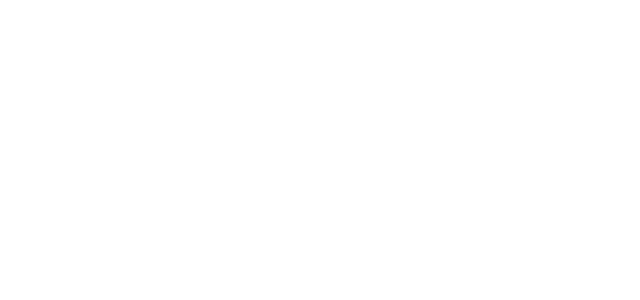
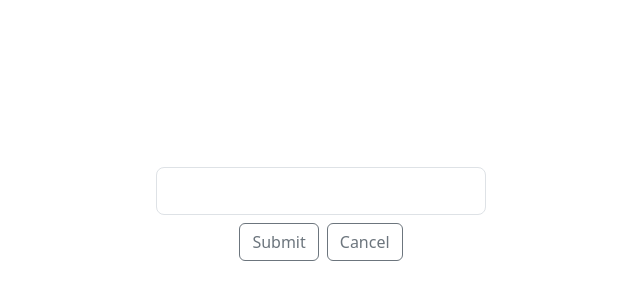
Before and after one commit to hunainchhipa/Components, a React (Vite) app: page /odoo in a window 1280 px wide. Before the commit this address had no page. Shown: the part 186-486 px from the top of the page, without its empty margins (319-959 px from the left). Built offline with nearby package versions, Linux system fonts and the light colour scheme.

Commit message:
Add odoo api to create sale order based on message

```diff
--- a/package.json
+++ b/package.json
@@ -13,6 +13,7 @@
     "@fortawesome/free-brands-svg-icons": "^6.5.2",
     "@fortawesome/free-solid-svg-icons": "^6.5.2",
     "@fortawesome/react-fontawesome": "^0.2.1",
+    "axios": "^1.7.2",
     "bootstrap": "^5.3.3",
     "react": "^18.2.0",
     "react-apexcharts": "^1.4.1",
--- a/src/App.jsx
+++ b/src/App.jsx
@@ -5,6 +5,7 @@ import TableDemo from "./Components/TableDemo";
 import Home from "./Components/Home";
 import Charts from "./Components/Charts";
 import HotkeyProvider from "./Components/contexts/HotkeyContext";
+import OdooConnector from "./Components/OdooConnector/OdooConnector";
 
 function App() {
   return (
@@ -15,6 +16,7 @@ function App() {
               <Route path="/" element={<Home />} />
               <Route path="/data-table" element={<TableDemo />} />
               <Route path="/charts" element={<Charts />} />
+              <Route path="/odoo" element={<OdooConnector />} />
             </Routes>
         </Router>
       </HotkeyProvider>
--- a/src/Components/Home.jsx
+++ b/src/Components/Home.jsx
@@ -21,6 +21,13 @@ const Home = () => {
         >
           Charts
         </WrappedButton>
+        <WrappedButton
+          className="btn btn-outline-secondary"
+          onClick={() => navigate("/odoo")}
+          hotkey={"c"}
+        >
+          Odoo Connector
+        </WrappedButton>
       </div>
     </>
   );
--- /dev/null
+++ b/src/Components/OdooConnector/OdooConnector.jsx
@@ -0,0 +1,60 @@
+import React, { useState } from 'react';
+import WrappedButton from '../GlobalComponents/WrappedButton';
+import axios from 'axios';
+
+const OdooConnector = () => {
+  const [inputValue, setInputValue] = useState('');
+
+  const handleInputChange = (e) => {
+    setInputValue(e.target.value);
+  };
+
+  const onClickSubmit = async () => {
+    try {
+      const response = await axios.post('http://192.168.1.35:8069/api/so/llama_odoobot', {
+        data: inputValue
+      });
+      const { quote_url } = response.data;
+      window.open(quote_url, '_blank');
+    } catch (error) {
+      console.error('Error:', error);
+    }
+  };
+
+  const onClickCancel = () => {
+    setInputValue('');
+  };
+
+  return (
+    <>
+      <div className="d-flex gap-2 flex-column justify-content-center align-items-center vh-100">
+        <div>
+          <input
+            className="form-control form-control-lg"
+            type="input"
+            value={inputValue}
+            onChange={handleInputChange}
+          />
+        </div>
+        <div className='d-flex gap-2'>
+          <WrappedButton
+            className="btn btn-outline-secondary"
+            onClick={onClickSubmit}
+            hotkey={"d"}
+          >
+            Submit
+          </WrappedButton>
+          <WrappedButton
+            className="btn btn-outline-secondary"
+            onClick={onClickCancel}
+            hotkey={"c"}
+          >
+            Cancel
+          </WrappedButton>
+        </div>
+      </div>
+    </>
+  );
+}
+
+export default OdooConnector;
```
Also changed, not shown: 1 other file (tests, documents, lock files or other folders).
